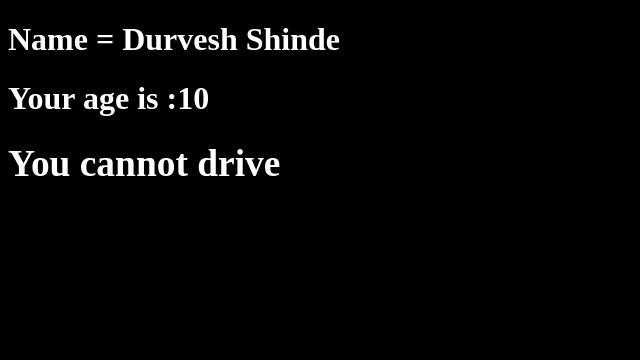
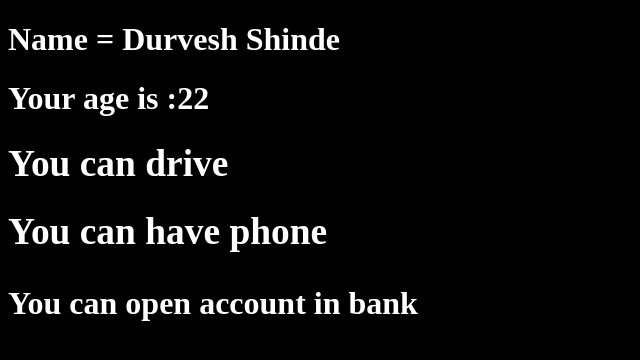
Before and after one commit to Sayali1015/React_Basics, a React (Vite) app: page / in a window 1280 px wide. Shown: the top 360 px of the page, without its empty margins (0-640 px from the left). Built offline with nearby package versions, Linux system fonts and the light colour scheme.

Commit message:
added && Operator

```diff
--- a/src/App.jsx
+++ b/src/App.jsx
@@ -36,7 +36,7 @@ const App = () => {
 </div> */}
 
 <div>
-    <Person3 name= "Durvesh Shinde" age= {10}/>
+    <Person3 name= "Durvesh Shinde" age= {22} pancard = {true} />
 </div>
 
 
--- a/src/components/Person3.jsx
+++ b/src/components/Person3.jsx
@@ -1,12 +1,17 @@
 import React from 'react'
 
-const Person3 = ({name, age}) => {
+const Person3 = ({name, age, pancard}) => {
   return (
     <div>
         <h1> Name = {name}</h1>
         <h1>Your age is :{age}</h1>
         <h3>{age >= 18 ? <h1>You can drive</h1> : <h1>You cannot drive</h1>}
-     </h3>
+        <p>{age >= 20 ? <h1>You can have phone</h1> : " " }</p>
+        </h3>
+
+        <div>
+        <h1>{pancard && <p>You can open account in bank</p>}</h1>
+        </div>
 
      </div>
 
```
